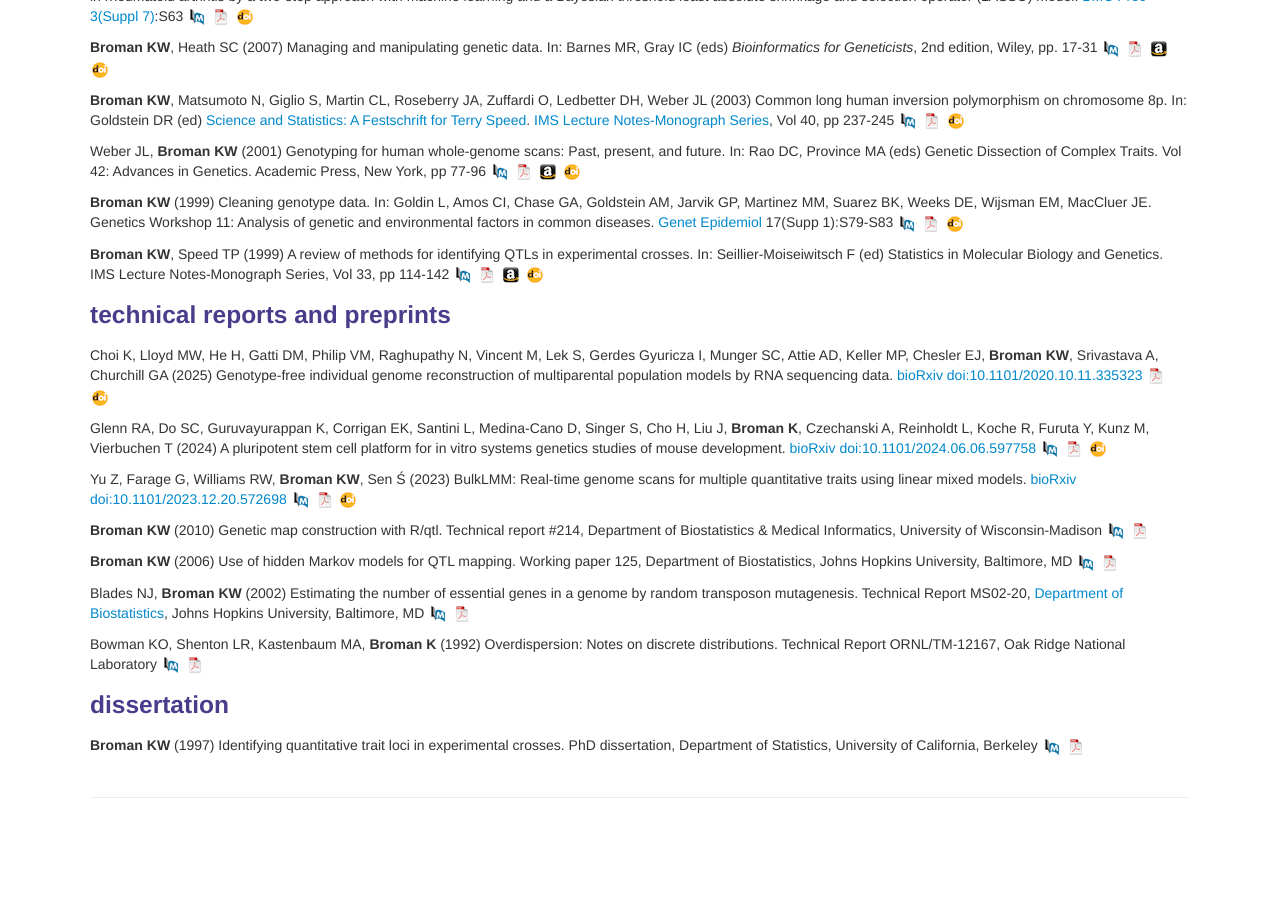
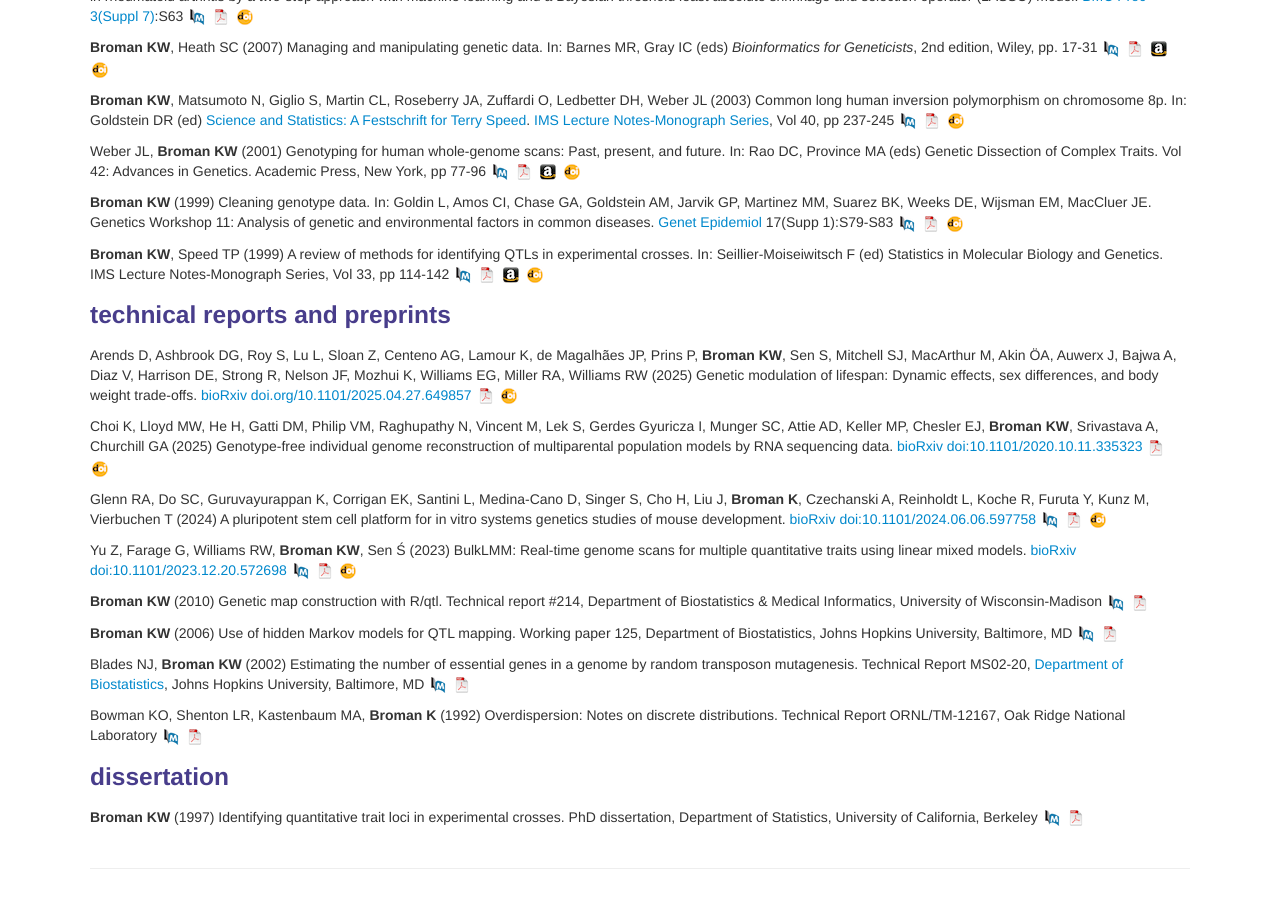
Before and after one commit to kbroman/kbroman.github.io, a Jekyll site: the page built from pubs.md, in a window 1280 px wide and 900 px high, scrolled down 9618 px. Built offline with Jekyll 4.4.1, drawn with Linux system fonts in a browser that asks for light colours; before the commit the page ends 10447 px from its top, so only the background shows below that.

Commit message:
pubs.md: Add Danny's biorxiv preprint

```diff
--- a/pubs.md
+++ b/pubs.md
@@ -1852,6 +1852,17 @@ Notes-Monograph Series, Vol 33, pp 114-142
 
 ### <a name="techreports"></a>technical reports and preprints
 
+Arends D, Ashbrook DG, Roy S, Lu L, Sloan Z, Centeno AG, Lamour K, de
+Magalhães JP, Prins P, **Broman KW**, Sen S, Mitchell SJ, MacArthur M,
+Akin ÖA, Auwerx J, Bajwa A, Diaz V, Harrison DE, Strong R, Nelson JF,
+Mozhui K, Williams EG, Miller RA, Williams RW  (2025) Genetic
+modulation of lifespan: Dynamic effects, sex differences, and body
+weight trade-offs. [bioRxiv](https://biorxiv.org)
+[doi.org/10.1101/2025.04.27.649857](https://doi.org/10.1101/2025.04.27.649857)
+<!-- [![PubMed](icons16/pubmed-icon.png)](https://pubmed.ncbi.nlm.nih.gov//) -->
+[![pdf](icons16/pdf-icon.png)](https://www.biorxiv.org/content/10.1101/2025.04.27.649857v1.full.pdf)
+[![doi](icons16/doi-icon.png)](https://doi.org/10.1101/2025.04.27.649857)
+
 Choi K, Lloyd MW, He H, Gatti DM, Philip VM, Raghupathy N, Vincent M,
 Lek S, Gerdes Gyuricza I, Munger SC, Attie AD, Keller MP, Chesler EJ,
 **Broman KW**, Srivastava A, Churchill GA (2025) Genotype-free
```
